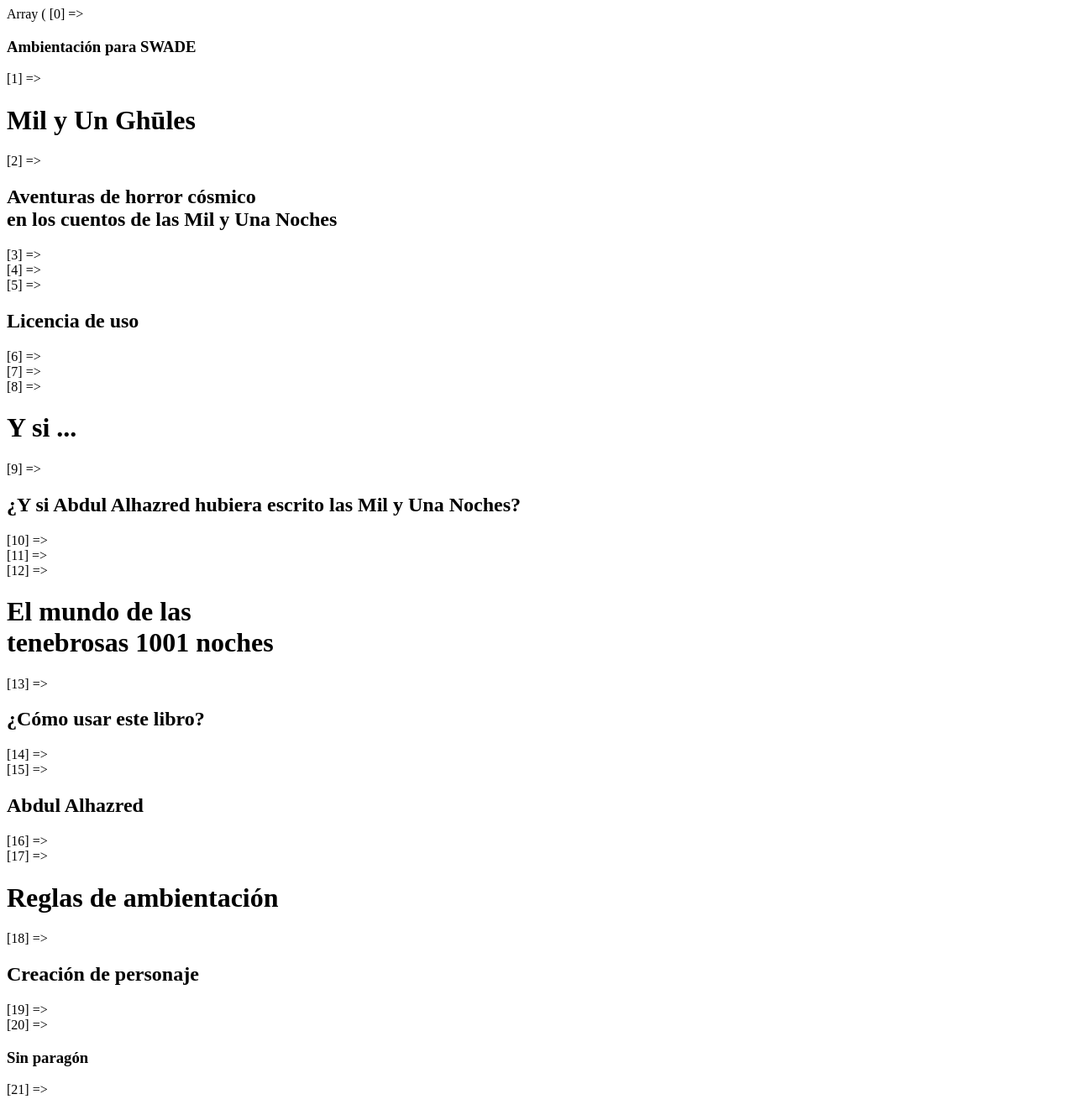
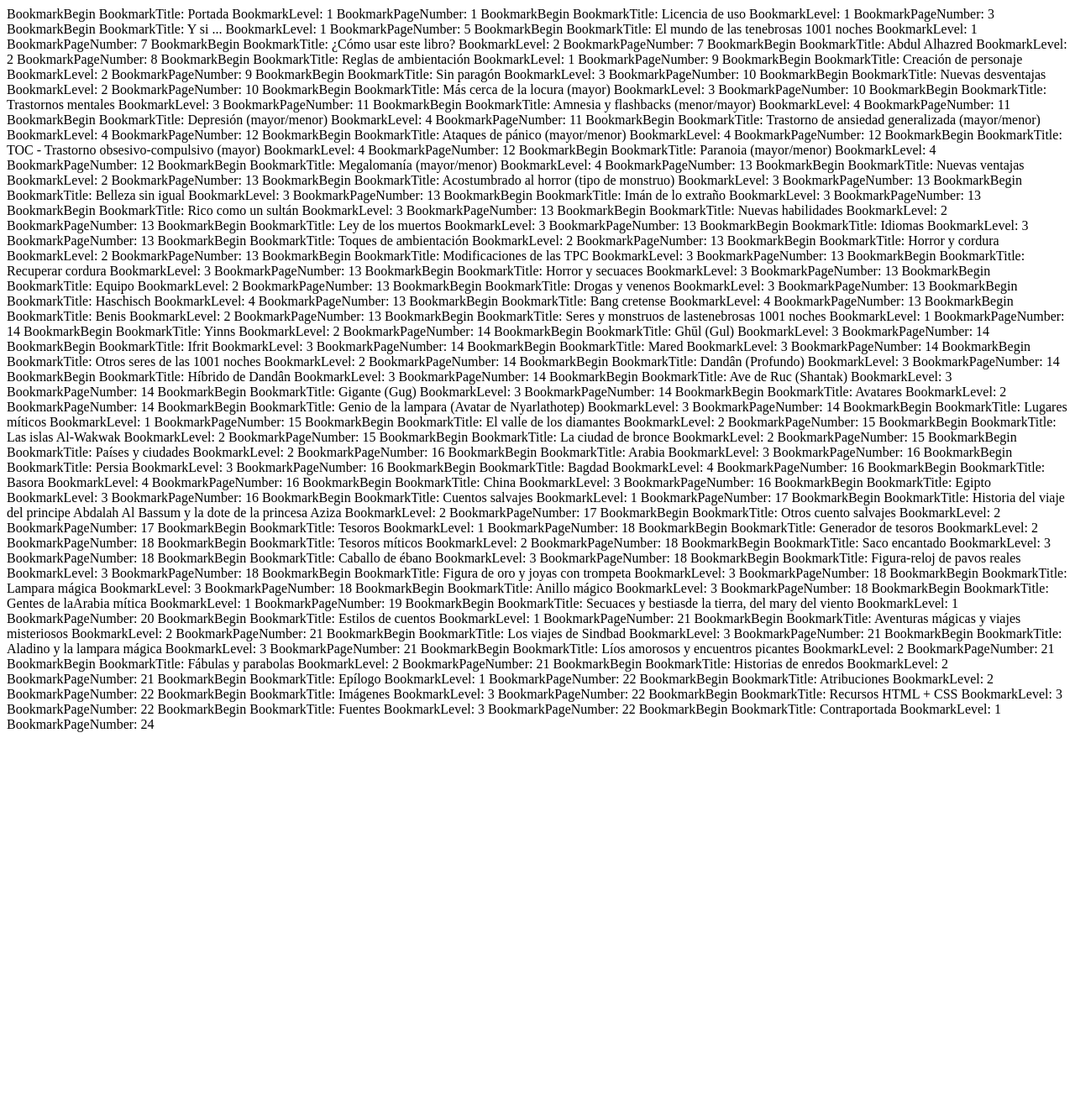
Before and after one commit to gwannon/1001Ghules, a PHP site: page /pdfIndexGenerator.php in a window 1280 px wide. Shown: the top 1328 px of the page at 84% size. After the commit the page ends 872 px from the top, so only its background shows below. Run offline with PHP 8.4, Linux system fonts and the light colour scheme.

Commit message:
PDF generator

```diff
--- a/index.html
+++ b/index.html
@@ -281,11 +281,11 @@
 <body>
   <section>
     <div>
-      <h3>Ambientación para SWADE</h3>
+      <h3 class="noindex">Ambientación para SWADE</h3>
     </div>
     <div>
-      <h1>Mil y Un Ghūles</h1>
-      <h2>Aventuras de horror cósmico<br>en los cuentos de las Mil y Una Noches</h2>
+      <h1 class="noindex">Mil y Un Ghūles</h1>
+      <h2 class="noindex">Aventuras de horror cósmico<br>en los cuentos de las Mil y Una Noches</h2>
       <p>Ver. 0.1</p>
     </div>
     <div>
@@ -295,7 +295,7 @@
   <div class="saltopagina"></div>
   <div class="saltopagina"></div>
   <section>
-    <h2>Licencia de uso</h2>
+    <h2 class="likeh1">Licencia de uso</h2>
     <p>La presente obra se encuentra bajo la licencia Creative Commons Atribución 4.0 Internacional (CC BY 4.0)
       (<a
         href="https://creativecommons.org/licenses/by/4.0/deed.es">https://creativecommons.org/licenses/by/4.0/deed.es</a>).
@@ -326,7 +326,7 @@
   <div class="saltopagina"></div>
   <section>
     <h1>Y si ...</h1>
-    <h2>¿Y si Abdul Alhazred hubiera escrito las Mil y Una Noches?</h2>
+    <h2 class="noindex">¿Y si Abdul Alhazred hubiera escrito las Mil y Una Noches?</h2>
     <p>Abdul Alhazred es uno de los personajes más importantes de todos los Mitos de Cthulhu,
       ya que es el autor del más infame de los libros, Al Azif (العزيف) más conocido por todos
       como el Necronomicón.</p>
@@ -1367,8 +1367,8 @@
   <div class="saltopagina"></div>
   <section>
     <div>
-      <h1>Mil y Un Ghūles</h1>
-      <h2>Creado por <a href="https://twitter.com/gwannon">Gwannon</a></h2>
+      <h1 class="noindex">Mil y Un Ghūles</h1>
+      <h2 class="noindex">Creado por <a href="https://twitter.com/gwannon">Gwannon</a></h2>
       <p>Mil y Un Ghūles es una ambientación de Savage Worlds Edición
         Aventura para poder jugar relatos de horror cósmico dentro los cuentos de las Mil y Una Noches.</p>
       <p>Este libro contiene:</p>
--- a/pdfIndexGenerator.php
+++ b/pdfIndexGenerator.php
@@ -7,10 +7,49 @@
 $lines = [];
 foreach($html as $line) {
   $line = cleanLine($line);
-  if(preg_match("/(<h1>|<h2>|<h3>|<h4>|saltopagina)/", $line)) $lines[] = $line;
+  if(preg_match("/(<h1>|likeh1|<h2>|<h3>|<h4>|saltopagina)/", $line)) $lines[] = $line;
+}
+$counter = 1;
+echo "BookmarkBegin\n";
+echo "BookmarkTitle: Portada\n";
+echo "BookmarkLevel: 1\n";
+echo "BookmarkPageNumber: {$counter}\n";
+foreach($lines as $line) {
+  if(preg_match("/(<h1>|likeh1)/", $line)) {
+    $line = strip_tags($line);
+    echo "BookmarkBegin\n";
+    echo "BookmarkTitle: {$line}\n";
+    echo "BookmarkLevel: 1\n";
+    echo "BookmarkPageNumber: {$counter}\n";
+  } else if(preg_match("/<h2>/", $line)) {
+    $line = strip_tags($line);
+    echo "BookmarkBegin\n";
+    echo "BookmarkTitle: {$line}\n";
+    echo "BookmarkLevel: 2\n";
+    echo "BookmarkPageNumber: {$counter}\n";
+  } else if(preg_match("/<h3>/", $line)) {
+    $line = strip_tags($line);
+    echo "BookmarkBegin\n";
+    echo "BookmarkTitle: {$line}\n";
+    echo "BookmarkLevel: 3\n";
+    echo "BookmarkPageNumber: {$counter}\n";
+  } else if(preg_match("/<h4>/", $line)) {
+    $line = strip_tags($line);
+    echo "BookmarkBegin\n";
+    echo "BookmarkTitle: {$line}\n";
+    echo "BookmarkLevel: 4\n";
+    echo "BookmarkPageNumber: {$counter}\n";
+  } else if(preg_match("/saltopagina/", $line)) {
+    $counter++;
+  }
 }
 
-print_r($lines);
+echo "BookmarkBegin\n";
+echo "BookmarkTitle: Contraportada\n";
+echo "BookmarkLevel: 1\n";
+echo "BookmarkPageNumber: {$counter}\n";
+
+
 
 function cleanLine($line) {
   $line = str_replace(array("  ", "   ", "\t", "\n", "\r"), "", $line);
```
Also changed, not shown: 1 other file.
